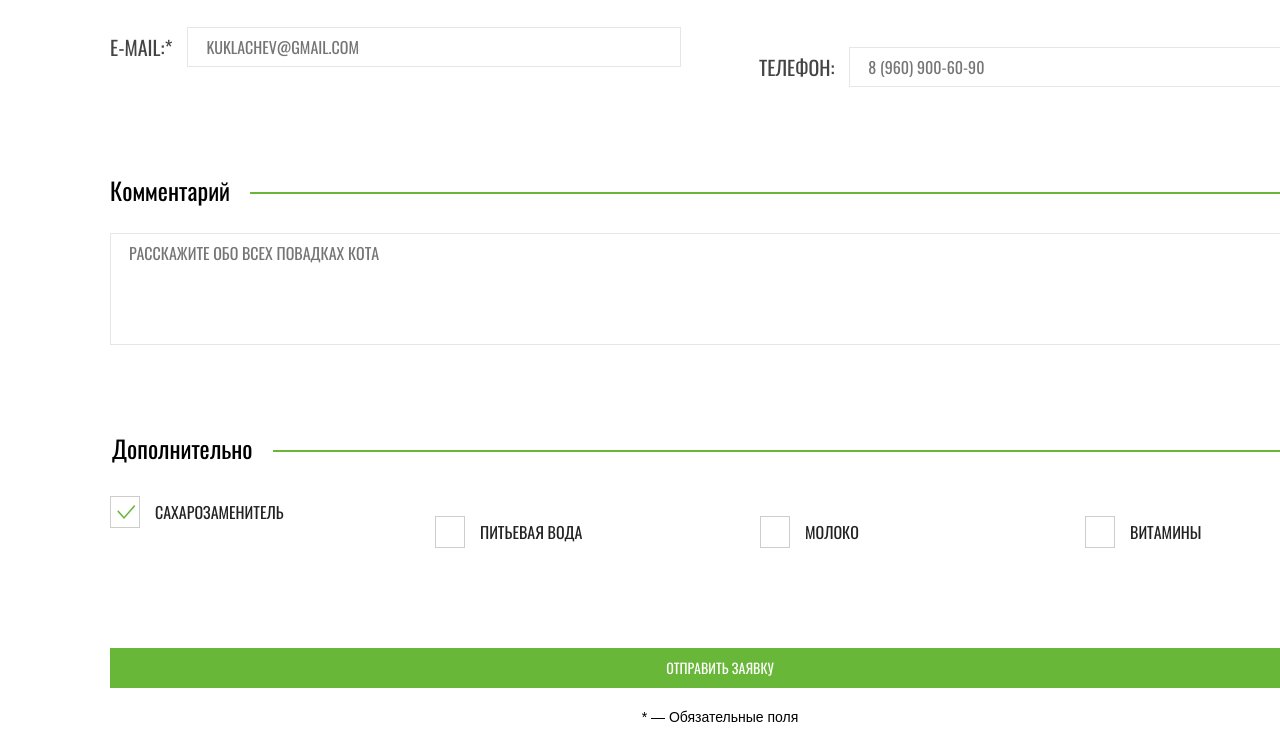
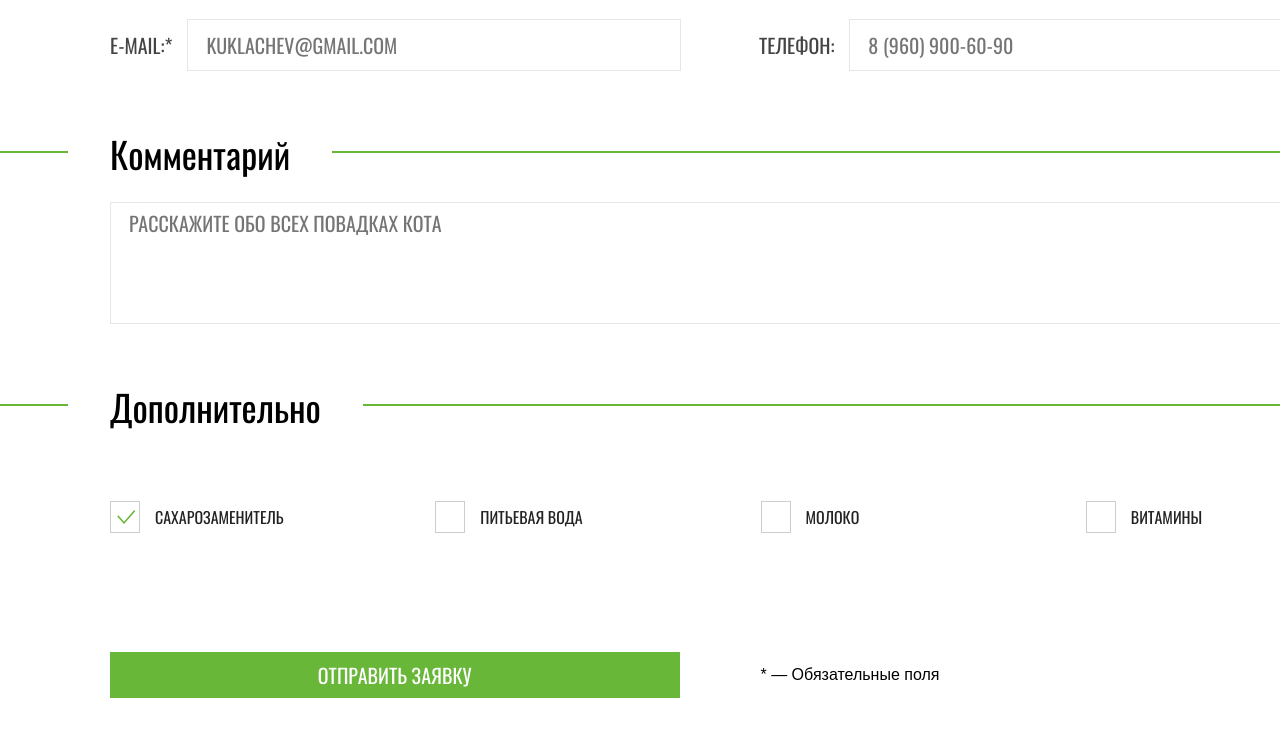
Before and after one commit to SvetlanaEP/cat-energy, a website: page source/form.html in a window 1280 px wide. Shown: the part 731-1487 px from the top of the page. Drawn offline with nearby package versions, Linux system fonts and the light colour scheme; files that its build step writes are made by us from their sources.

Commit message:
Стилизация страницы с формой для планшетной и десктопной версий сайта

```diff
--- a/source/form.html
+++ b/source/form.html
@@ -40,8 +40,8 @@
   </nav>
 </header>
 
-<main class="page__main page-main">
-  <header class="page-main__header container">
+<main class="page__main page-main ">
+  <header class="page-main__header container container--form">
     <h1 class="page-main__heading">Подбор программы</h1>
     <p class="page-main__subheading">
       Заполните анкету, и мы подберем <br>  программу питания для вашего кота
@@ -51,7 +51,7 @@
     <section class="page-main__section form">
         <h2 class="visually-hidden">Форма анкеты</h2>
 
-        <form class="form__container container" method="post" action="https://echo.htmlacademy.ru">
+        <form class="form__container container container--form" method="post" action="https://echo.htmlacademy.ru">
           <fieldset class="form__group form__group--cat field-group">
             <legend class="visually-hidden">Данные кота</legend>
 
--- a/source/sass/blocks/button.scss
+++ b/source/sass/blocks/button.scss
@@ -16,6 +16,13 @@
 
   background-color: $basic-green;
 
+  @media (min-width: $tablet-width) {
+    font-size: 20px;
+    line-height: 1;
+
+    padding: 13px 0;
+  }
+
   &:hover {
     background-color: $basic-green-2;
   }
--- a/source/sass/blocks/container.scss
+++ b/source/sass/blocks/container.scss
@@ -11,3 +11,15 @@
     width: 1220px;
   }
 }
+
+.container--form {
+
+  @media (min-width: $tablet-width) {
+    width: 82%;
+  }
+
+  @media (min-width: $desktop-width) {
+    width: 1220px;
+  }
+
+}
--- a/source/sass/blocks/field-group.scss
+++ b/source/sass/blocks/field-group.scss
@@ -13,10 +13,21 @@
   margin-bottom: 35px;
   padding-right: 20px;
 
-  max-width: 190px;
-
   background-color: $color-white;
 
+  @media (max-width: $only-mobile-width) {
+    max-width: 190px;
+  }
+
+  @media (min-width: $tablet-width) {
+    font-size: 36px;
+    line-height: 1;
+
+    margin-bottom: 76px;
+    padding-right: 42px;
+    padding-left: 42px;
+    margin-left: -42px;
+  }
 }
 
 .field-group__decor {
@@ -25,18 +36,26 @@
   height: 100px;
   background-color: #919191;
 
-
   &::after {
     content: '';
     position: absolute;
 
     height: 2px;
-    width: 100vw;
+    width: 110vw;
 
     left: 0;
     top: 20px;
 
     background-color: $basic-green;
+
+    @media (min-width: $tablet-width) {
+      top: 24px;
+      left: -110px;
+    }
+
+    @media (min-width: $desktop-width) {
+      width: 1440px;
+    }
   }
 }
 
@@ -58,11 +77,23 @@
     @media (min-width: $tablet-width) {
       margin-top: 20px;
     }
+
+    @media (min-width: $desktop-width) {
+      margin-top: 0;
+    }
   }
 }
 
 .field-group__list--additional {
   margin-bottom: 35px;
+
+ .field-group__item + .field-group__item {
+   margin: 0;
+  }
+
+  @media (min-width: $tablet-width) {
+    margin-bottom: 54px;
+  }
 }
 
 .field-group__list--contacts {
@@ -79,12 +110,13 @@
   @media (min-width: $tablet-width) {
     display: grid;
     grid-template-columns: 1fr 1fr;
-    column-gap: 80px;
+    column-gap: 61px;
     row-gap: 32px;
   }
 
   @media (min-width: $desktop-width) {
     grid-template-columns: repeat(4, 1fr);
+    column-gap: 81px;
   }
 
 }
--- a/source/sass/blocks/field.scss
+++ b/source/sass/blocks/field.scss
@@ -39,6 +39,9 @@
 
   @media (min-width: $tablet-width) {
     padding: 10px 18px;
+
+    font-size: 20px;
+    line-height: 1;
   }
 
 }
--- a/source/sass/blocks/form.scss
+++ b/source/sass/blocks/form.scss
@@ -1,6 +1,14 @@
 .form {
   overflow: hidden;
   margin-bottom: 32px;
+
+  @media (min-width: $tablet-width) {
+    margin-bottom: 72px;
+  }
+
+  @media (min-width: $desktop-width) {
+    margin-bottom: 82px;
+  }
 }
 
 .form__container {
@@ -19,6 +27,14 @@
 
   & + & {
     margin-top: 25px;
+
+    @media (min-width: $tablet-width) {
+      margin-top: 72px;
+    }
+
+    @media (min-width: $desktop-width) {
+      margin-top: 0;
+    }
   }
 
   &--contacts, &--comment, &--additional {
@@ -30,6 +46,8 @@
 
 .form__group--cat,
 .form__group--target {
+
+  @media (max-width: $only-mobile-width) {
     position: relative;
     padding-bottom: 25px;
 
@@ -44,9 +62,22 @@
       bottom: 0;
     }
   }
+}
+
+.form__group--target {
+
+  @media (min-width: $tablet-width) {
+    padding: 25px 28px;
+    border: 1px solid $color-grey;
+  }
+}
 
 .form__button {
   margin-bottom: 21px;
+
+  @media (min-width: $tablet-width) {
+    margin: 0;
+  }
 }
 
 .form__additional {
@@ -57,9 +88,29 @@
 
   text-align: center;
   margin: 0;
+
+  @media (min-width: $tablet-width) {
+    text-align: left;
+
+    font-size: 16px;
+    line-height: 16px;
+  }
 }
 
 .form__footer {
+  @media (min-width: $tablet-width) {
+    display: grid;
+
+    grid-template-columns: 1fr 1fr;
+    gap: 61px;
+
+    align-items: center;
+
+    @media (min-width: $desktop-width) {
+      gap: 81px;
+    }
+  }
+
   @media (min-width: $desktop-width) {
     grid-column: 1/-1;
   }
--- a/source/sass/blocks/page-main.scss
+++ b/source/sass/blocks/page-main.scss
@@ -42,5 +42,6 @@
   @media (min-width: $tablet-width) {
     font-size: 20px;
     line-height: 30px;
+    margin-top: 54px;
   }
 }
```
Lines whose indentation alone changed are shown as unchanged.
